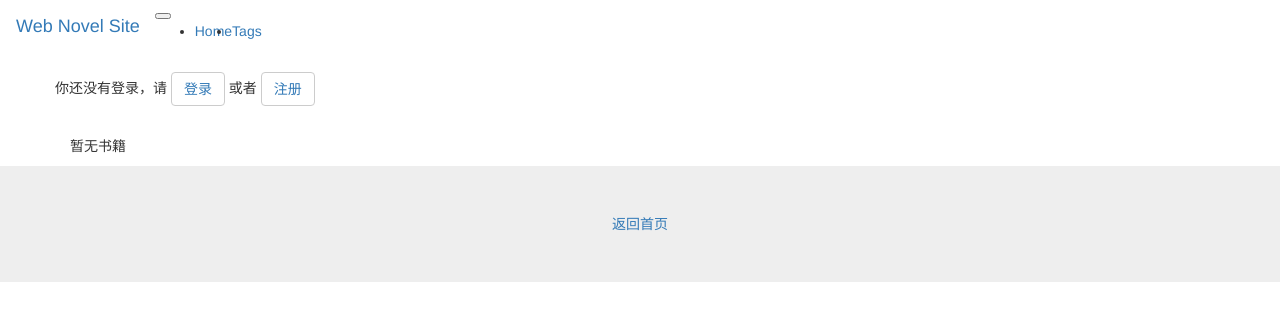
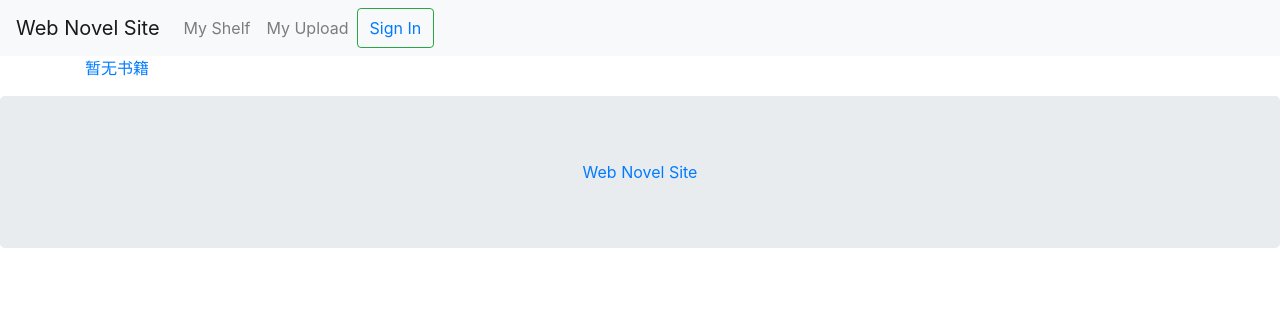
Before and after one commit to TeraDew/DjangoNovelSite, a Django app: page / in a window 1280 px wide. Shown: the top 321 px of the page. Run offline with Django 3.2, Linux system fonts and the light colour scheme; data that the repository does not hold is empty; some libraries are stand-ins or nearby versions.

Commit message:
fix: 404 when book has no chapter style: move user Login status to nav bar feat: add favorated book to users

```diff
--- a/novel/views.py
+++ b/novel/views.py
@@ -15,7 +15,7 @@ def index(request):
 
 def book_detail_view(request, book_id):
     book = get_object_or_404(Book, pk=book_id)
-    chapters = get_list_or_404(Chapter, book=book_id)
+    chapters =Chapter.objects.filter(book=book)
     return render(request, 'novel/book_detail.html', context={
         'book': book,
         'chapters': chapters
--- a/templates/base.html
+++ b/templates/base.html
@@ -16,21 +16,34 @@
                         <button class="navbar-toggler" type="button" data-toggle="collapse" data-target="#navbarNav" aria-controls="navbarNav" aria-expanded="false" aria-label="Toggle navigation">
                           <span class="navbar-toggler-icon"></span>
                         </button>
-                        <div class="collapse navbar-collapse" id="navbarNav">
-                          <ul class="navbar-nav">
-                            <li class="nav-item {% block home %}{% endblock %}">
-                              <a class="nav-link" href="">Home <span class="sr-only">(current)</span></a>
+                        <div class="collapse navbar-collapse" id="navbarSupportedContent">
+                          <ul class="navbar-nav mr-auto">
+                            <li class="nav-item">
+                              <a class="nav-link" href="">My Shelf</a>
                             </li>
-                            <li class="nav-item {% block tag %}{% endblock %}">
-                              <a class="nav-link" href="">Tags</a>
+                            <li class="nav-item">
+                              <a class="nav-link" href="">My Upload</a>
                             </li>
+                            {% if user.is_authenticated %}
+                            <li class="nav-item dropdown">
+                              <a class="nav-link dropdown-toggle" href="#" id="navbarDropdown" role="button" data-toggle="dropdown" aria-haspopup="true" aria-expanded="false">
+                                {{ user.username }}
+                              </a>
+                              <div class="dropdown-menu" aria-labelledby="navbarDropdown">
+                                <a class="dropdown-item" href="{% url 'logout' %}?next={{ request.path }}">Sign Out</a>
+                                <a class="dropdown-item" href="{% url 'password_change' %}?next={{ request.path }}">Change Password</a>
+                              </div>
+                            </li>
+                            {% else %}
+                            <button class="btn btn-outline-success my-2 my-sm-0"><a href="{% url 'login' %}?next={{ request.path }}">Sign In</button>
+                            {% endif %}
                           </ul>
-                        </div>
                       </nav>
-            {% block content %}{% endblock %}
+            {% block content %}
+            {% endblock %}
 
         <div class="jumbotron text-center" style="margin-bottom:0">
-            <a href="/">返回首页</a>
+            <a href="/">Web Novel Site</a>
           </div>
     </body>
 </html>
--- a/templates/novel/index.html
+++ b/templates/novel/index.html
@@ -2,7 +2,6 @@
 {% load static %}
 
 {% block title %}Home{% endblock %}
-{% block home %}active{% endblock %}
 
 {% block content %}
 <style>
@@ -11,25 +10,15 @@
       background: #aaa;
     }
 </style>
+
 <div class="container">
     <div class ="row">
-            {% if user.is_authenticated %}
-            <p>你已登录，欢迎你：<a href="#">{{ user.username }}</a></p>
-            <button class="btn btn-default"><a href="{% url 'logout' %}?next={{ request.path }}">注销登录</a></button>
-        <button class="btn btn-default"><a href="{% url 'password_change' %}?next={{ request.path }}">修改密码</a>
-        </button>
-        {% else %}
-            <p>你还没有登录，请
-                <button class="btn btn-default"><a href="{% url 'login' %}?next={{ request.path }}">登录</a></button>
-                或者
-                <button class="btn btn-default"><a href="{% url 'users:register' %}">注册</a></button>
-            </p>
-        {% endif %}
-        <br>
         {% for book in book_list %}
         <div class ="col-sm-2">
+            <div class="container">
+                <div class="coverimg">Cover Image</div>
+            </div>
             <h4><a href="{% url 'book_detail' book.pk%}">{{ book.title }}</a></h4>
-            <div class="coverimg">Cover Image</div>
             <p>作者：{{book.author}}</p>
         </div>
         {% empty %}
--- a/users/models.py
+++ b/users/models.py
@@ -1,12 +1,14 @@
 from django.db import models
 from django.contrib.auth.models import AbstractUser
+from novel.models import Book
 
 # Create your models here.
 
 
 class User(AbstractUser):
     nickname = models.CharField(max_length=50, blank=True)
-    email=models.EmailField(unique=True)
+    email = models.EmailField(unique=True)
+    favorates = models.ManyToManyField(Book, blank=True)
 
     class Meta(AbstractUser.Meta):
         pass
```
Also changed, not shown: templates/novel/book_detail.html (+9 -3 lines), templates/novel/chapter_detail.html (+17 -8 lines), 1 other file.
